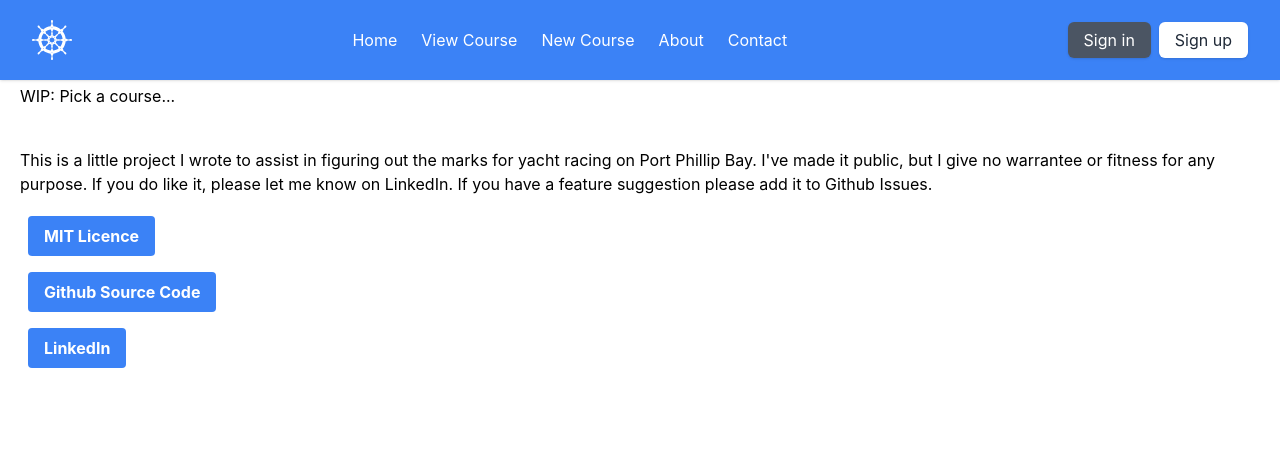
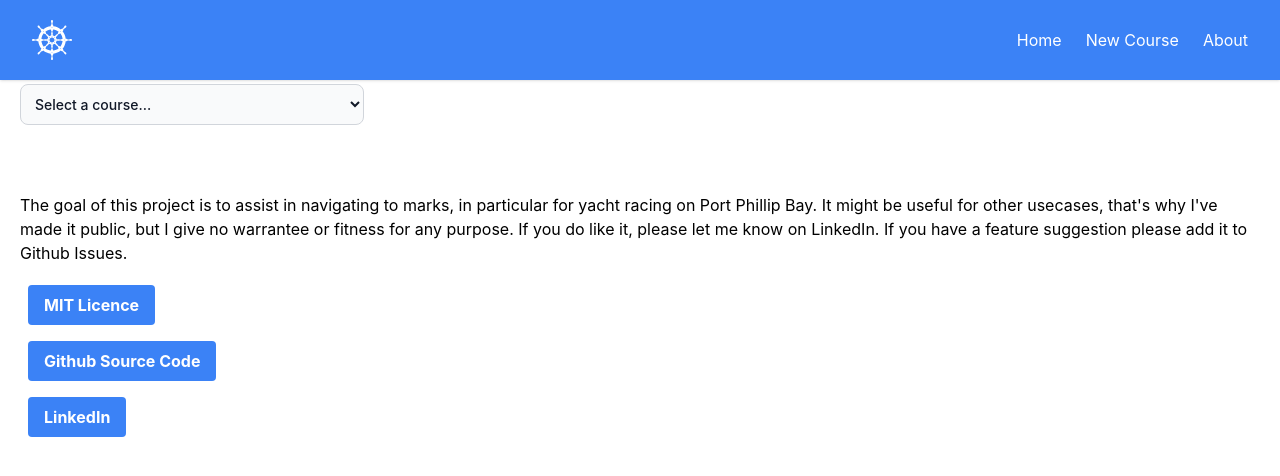
Before and after one commit to hutch120/OneAtTheWheel, a React (Create React App) app: page / in a window 1280 px wide. Shown: the top 476 px of the page. Built offline with nearby package versions, Linux system fonts and the light colour scheme; no server answers.

Commit message:
Add select course dropdown

```diff
--- a/src/components/Header.tsx
+++ b/src/components/Header.tsx
@@ -71,19 +71,14 @@ export function Header() {
                   <Link to="/">Home</Link>
                 </li>
                 <li className="text-white hover:text-indigo-200">
-                  <Link to="/">View Course</Link>
-                </li>
-                <li className="text-white hover:text-indigo-200">
                   <Link to="/new">New Course</Link>
                 </li>
                 <li className="text-white hover:text-indigo-200">
                   <Link to="/about">About</Link>
                 </li>
-                <li className="text-white hover:text-indigo-200">
-                  <Link to="/">Contact</Link>
-                </li>
               </ul>
 
+              {/*
               <div className="mt-3 space-y-2 lg:hidden md:inline-block">
                 <Link
                   to="/"
@@ -98,8 +93,10 @@ export function Header() {
                   Sign up
                 </Link>
               </div>
+              */}
             </div>
           </div>
+          {/*
           <div className="hidden space-x-2 md:inline-block">
             <Link
               to="/"
@@ -114,6 +111,7 @@ export function Header() {
               Sign up
             </Link>
           </div>
+          */}
         </div>
       </nav>
     </div>
--- /dev/null
+++ b/src/components/SelectBox.tsx
@@ -0,0 +1,45 @@
+export interface ISelectBoxItem {
+  key: string
+  value: string
+  item: any
+}
+
+interface ISelectBox {
+  title?: string
+  description?: string
+  updateState: React.Dispatch<React.SetStateAction<ISelectBoxItem>>
+  item: ISelectBoxItem
+  options: ISelectBoxItem[]
+}
+
+export function SelectBox({
+  title,
+  description,
+  updateState,
+  item,
+  options
+}: ISelectBox): JSX.Element {
+  // Adpated from here: https://flowbite.com/docs/forms/select/
+  return (
+    <label className="block mb-2 text-sm font-medium text-gray-900 dark:text-gray-400">
+      {title && title !== '' && <span className="text-gray-700">Select a {title}</span>}
+      {description && description !== '' && <div className="text-gray-300">{description}</div>}
+      <select
+        className="bg-gray-50 border border-gray-300 text-gray-900 text-sm rounded-lg focus:ring-blue-500 focus:border-blue-500 block w-full p-2.5 dark:bg-gray-700 dark:border-gray-600 dark:placeholder-gray-400 dark:text-white dark:focus:ring-blue-500 dark:focus:border-blue-500"
+        value={item.value}
+        onChange={(evt) => {
+          var newItem = options[evt.target.options.selectedIndex]
+          updateState(newItem)
+        }}
+      >
+        {options.map((item: ISelectBoxItem) => {
+          return (
+            <option key={item.key} value={item.value}>
+              {item.value}
+            </option>
+          )
+        })}
+      </select>
+    </label>
+  )
+}
--- a/src/pages/Landing.tsx
+++ b/src/pages/Landing.tsx
@@ -1,40 +1,70 @@
-import { useState, useEffect } from 'react'
+import { useState } from 'react'
 import { Header } from '../components/Header'
-import * as s3Utils from '../awsutils/s3Utils'
+import { SelectBox, ISelectBoxItem } from '../components/SelectBox'
+import { Link } from 'react-router-dom'
+
+const testCourses: ISelectBoxItem[] = [
+  {
+    key: '',
+    value: 'Select a course...',
+    item: {}
+  },
+  {
+    key: '1',
+    value: 'Course 1',
+    item: {
+      marks: []
+    }
+  },
+  {
+    key: '2',
+    value: 'Course 2',
+    item: {
+      marks: []
+    }
+  }
+]
 
 export function Landing() {
-  const [courses, setCourses] = useState(null)
+  const [courses] = useState<ISelectBoxItem[]>(testCourses)
+  const [course, setCourse] = useState<ISelectBoxItem>({
+    key: '',
+    value: 'Loading courses, please wait...',
+    item: {}
+  })
 
-  async function listCourses() {
-    const response = await s3Utils.listCourses()
-    const _courses: any = []
-    if (response.success) {
-      const contents = response?.data?.Contents
-      for (let i = 0; i < contents.length; i++) {
-        const keyRemoveExtension = contents[i].Key.replace('.json', '')
-        _courses.push({ id: i, course: keyRemoveExtension })
-      }
-    }
-    setCourses(_courses)
-  }
+  const bCourseSelected = course?.key !== ''
+  const selectedCourseUrl = `/view/${course?.key}`
 
-  useEffect(() => {
-    listCourses()
-  }, [])
-
-  console.log('courses', courses)
   return (
     <div>
       <Header />
+      <div className="pl-5 pr-5 pt-5 max-w-sm">
+        {courses && (
+          <SelectBox
+            title=""
+            description=""
+            updateState={setCourse}
+            item={course}
+            options={courses}
+          />
+        )}
+      </div>
       <div className="p-5">
-        <div>WIP: Pick a course...</div>
+        <Link to={selectedCourseUrl}>
+          {bCourseSelected && (
+            <button className="bg-blue-500 hover:bg-blue-700 text-white font-bold py-2 px-4 rounded">
+              View Course
+            </button>
+          )}
+        </Link>
       </div>
       <div className="p-5">
         <div>
-          This is a little project I wrote to assist in figuring out the marks for yacht racing on
-          Port Phillip Bay. I've made it public, but I give no warrantee or fitness for any purpose.
-          If you do like it, please let me know on LinkedIn. If you have a feature suggestion please
-          add it to Github Issues.
+          The goal of this project is to assist in navigating to marks, in particular for yacht
+          racing on Port Phillip Bay. It might be useful for other usecases, that's why I've made it
+          public, but I give no warrantee or fitness for any purpose. If you do like it, please let
+          me know on LinkedIn. If you have a feature suggestion please add it to Github Issues.
         </div>
         <div className="pt-5 p-2">
           <a href="https://github.com/hutch120/OneAtTheWheel/blob/main/LICENSE">
```
